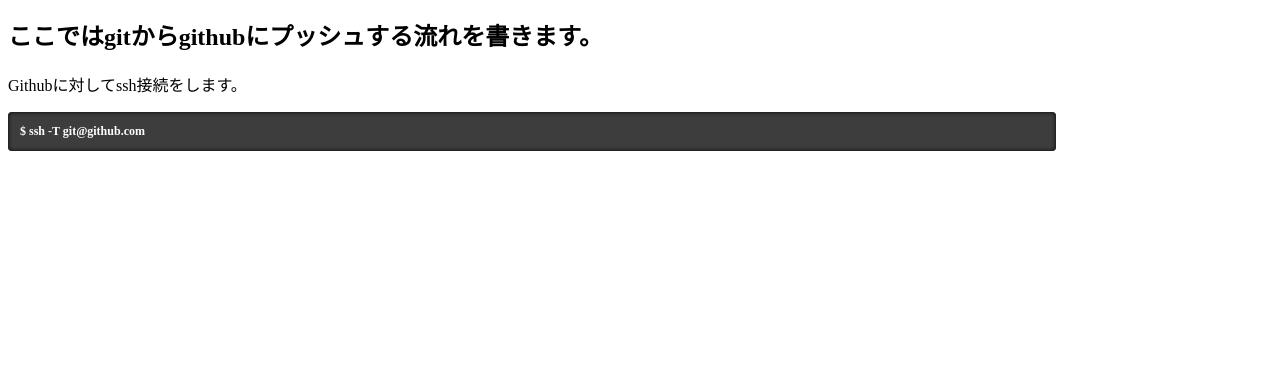
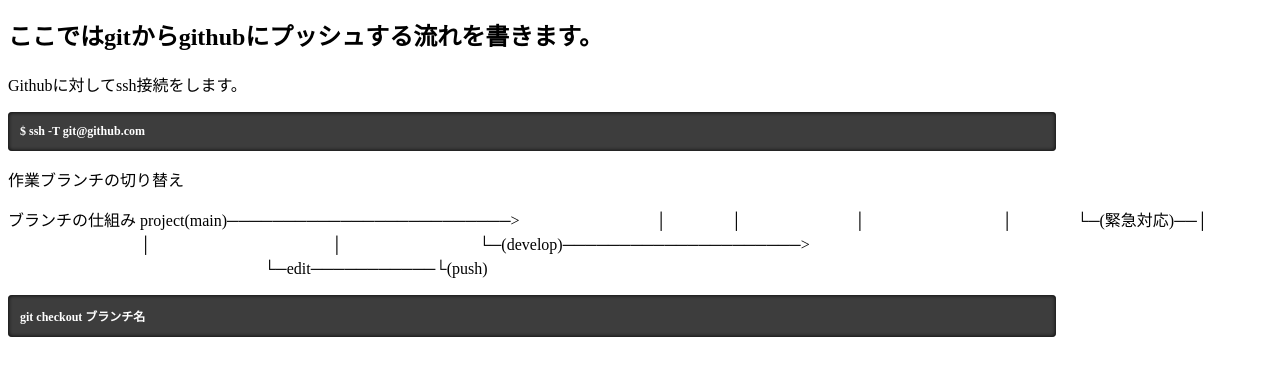
Before and after one commit to Merak-h/github-test-repository, a plain HTML site: page index.html in a window 1280 px wide. Shown: the part 107-482 px from the top of the page. Drawn offline with Linux system fonts and the light colour scheme.

Commit message:
図の追加

```diff
--- a/index.html
+++ b/index.html
@@ -29,6 +29,19 @@
     <h2>ここではgitからgithubにプッシュする流れを書きます。</h2>
     <p>Githubに対してssh接続をします。</p>
     <p class="cord">$ ssh -T git@github.com</p>
+
+
+    <p>作業ブランチの切り替え</p>
+    <p>
+      ブランチの仕組み
+      project(main)─────────────────────────&gt;
+      　　　　　　　　 │　　　　│　　　　　　　│
+      　　　　　　　　 │　　　　└─(緊急対応)──│
+      　　　　　　　　 │　　　　 　　　　　　　│
+      　　　　　　　　 └─(develop)─────────────────────&gt;
+      　　　　　　　　　　　　　　　　└─edit───────────└(push)
+    </p>
+    <p class="cord">git checkout ブランチ名</p>
   </div>
 </body>
 </html>
```
